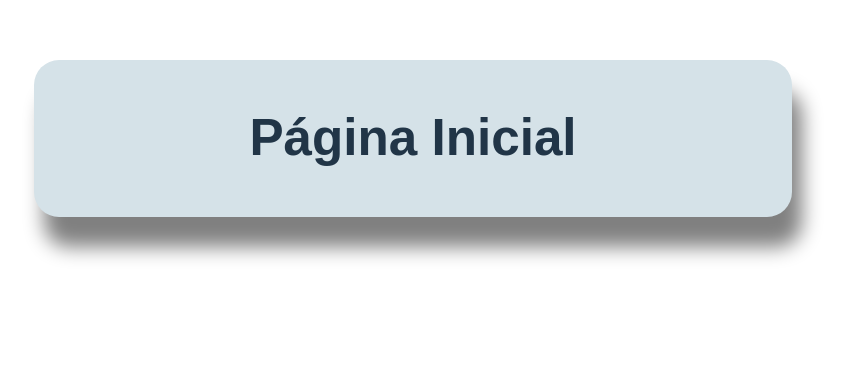
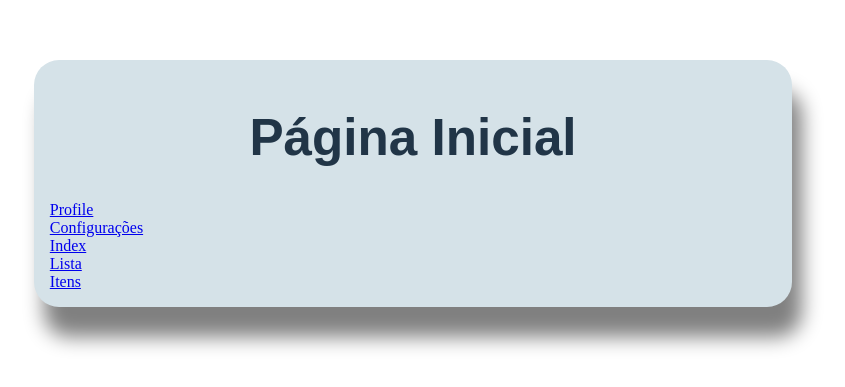
Before and after one commit to FernandoAndrada/-M3S13--EX4-Criando-4-rotas-React, a React (Vite) app in the folder 4router/: page / in a window 1280 px wide. Shown: the part 193-580 px from the top of the page, without its empty margins (227-1072 px from the left). Built offline with nearby package versions, Linux system fonts and the light colour scheme.

Commit message:
Criar menu

```diff
--- a/4router/src/App.tsx
+++ b/4router/src/App.tsx
@@ -1,16 +1,17 @@
-import { useState } from 'react'
-import { List } from './pages/List'
+import "./index.css"
+import { Link } from 'react-router-dom'
 
 export function App() {
 
-  // return (
-  //   <div className="App">
-  //     <button>Inicial</button>
-  //     <button>Config</button>
-  //     <button>Index</button>
-  //     <button>List</button>
-  //   </div>
-  // )
+  return (
+    <div className="App">
+      <Link to={`/`}>Profile</Link><br></br>
+      <Link to={`Config`}>Configurações</Link><br></br>
+      <Link to={`Index`}>Index</Link><br></br>
+      <Link to={`List`}>Lista</Link><br></br>
+      <Link to={`List/Id`}>Itens</Link><br></br>
+    </div>
+  )
 }
 
 export default App
--- a/4router/src/index.css
+++ b/4router/src/index.css
@@ -53,7 +53,14 @@ button:focus-visible {
   border-radius: 25px;
   margin: 20%;
 
+}
 
+.app{
 
+  display: flex;
+  box-shadow: 10px 30px 20px gray;
+  flex-direction: column;
+  max-width: auto;
+  padding: 1rem;
 
 }
--- a/4router/src/main.tsx
+++ b/4router/src/main.tsx
@@ -10,6 +10,7 @@ ReactDOM.createRoot(document.getElementById("root") as HTMLElement).render(
     <React.StrictMode>
       <BrowserRouter>
         <Router />
+        <App/>
       </BrowserRouter>
 
     </React.StrictMode>
```
Lines whose indentation alone changed are shown as unchanged.
